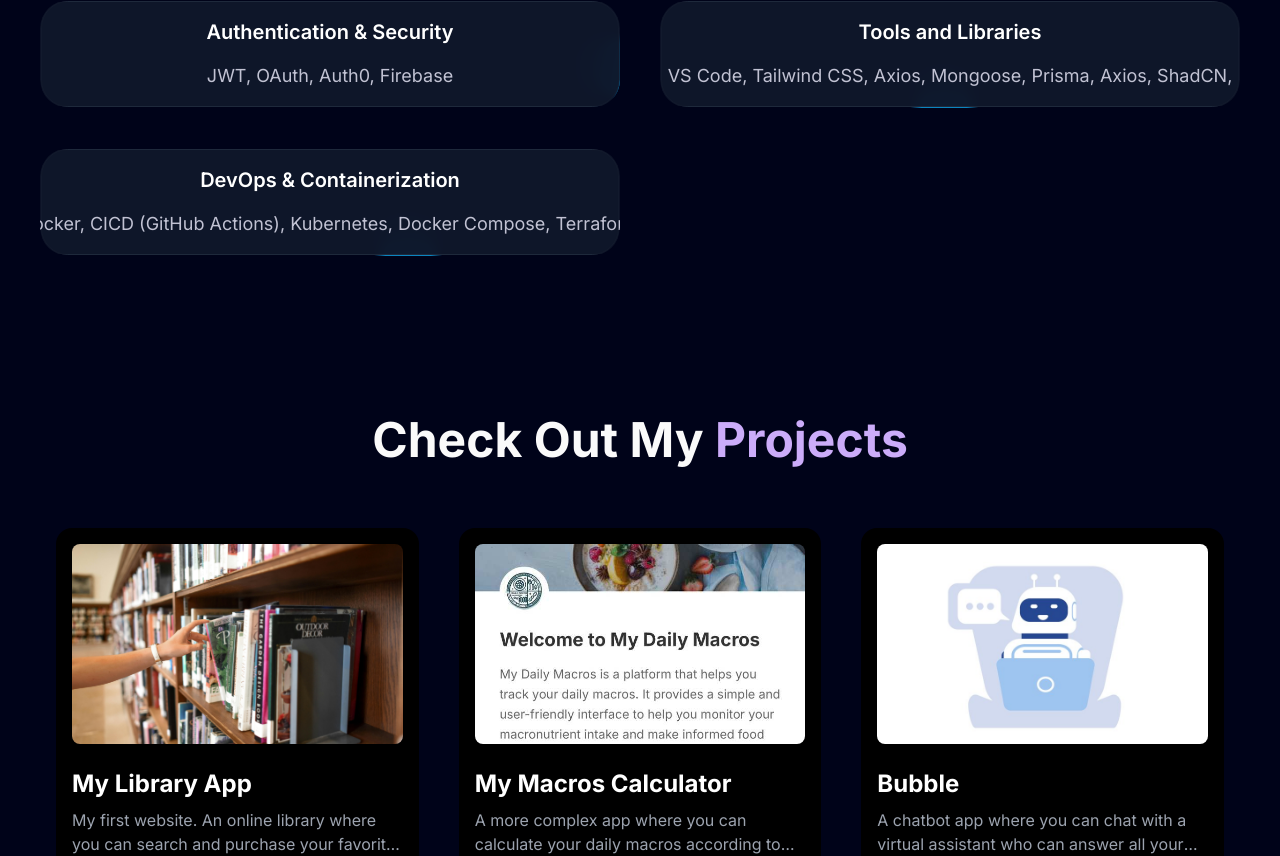
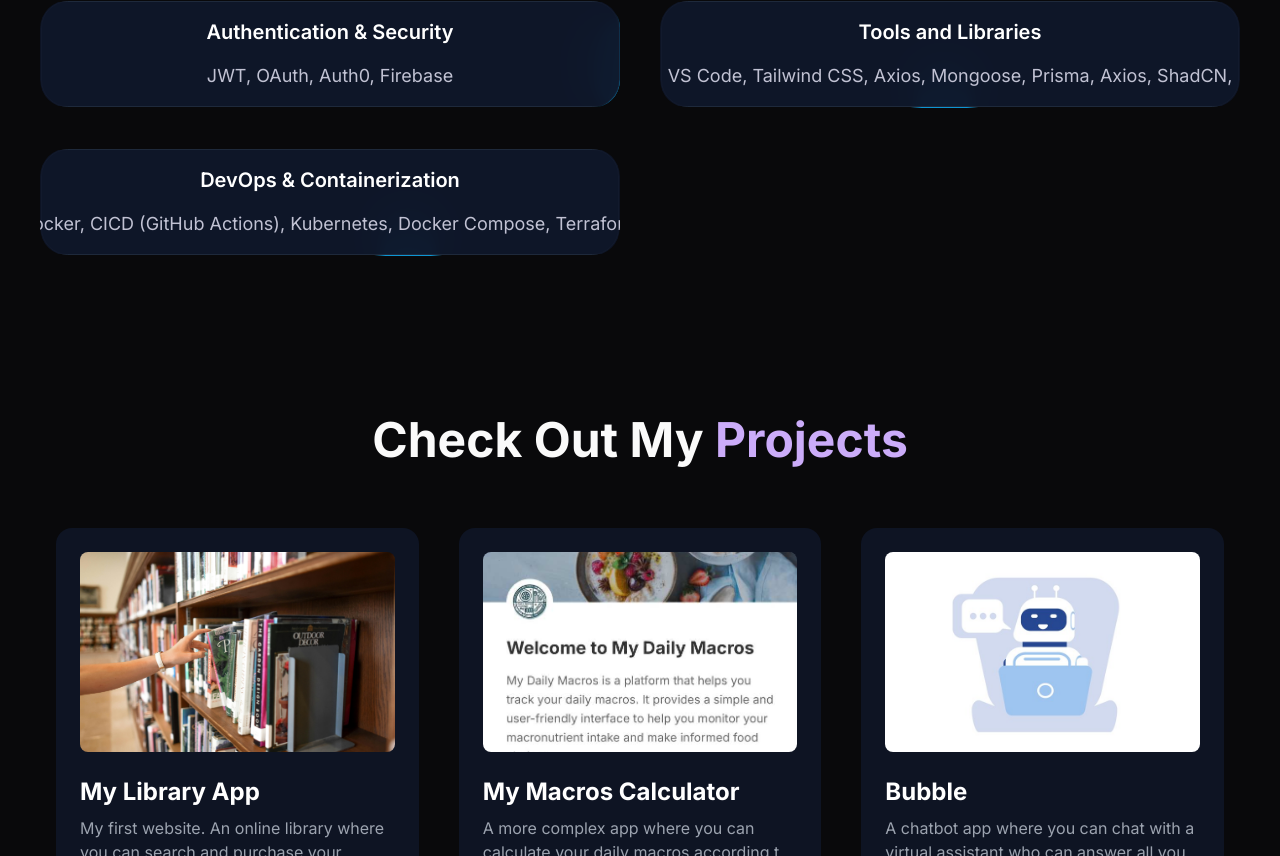
Before and after one commit to dmukaj/portfolio, a Next.js app: page / in a window 1280 px wide. Shown: the part 1384-2240 px from the top of the page. Built offline with nearby package versions, Linux system fonts and the light colour scheme.

Commit message:
add conik gradient to projects card

```diff
--- a/app/globals.css
+++ b/app/globals.css
@@ -5,7 +5,6 @@
 @layer base {
   html,
   body {
-    @apply overflow-x-hidden;
   }
   :root {
     --background: 0 0% 100%;
@@ -67,6 +66,8 @@
     --border: 240 3.7% 15.9%;
     --input: 240 3.7% 15.9%;
     --ring: 240 4.9% 83.9%;
+
+    --radius: 0.5rem;
   }
 }
 
@@ -88,7 +89,7 @@ html {
 
 body,
 main {
-  transition: background-color 0.5s ease-in-out, color 0.5s ease-in-out;
+  @apply text-foreground transition-colors duration-300;
 }
 
 @layer utilities {
@@ -125,6 +126,12 @@ main {
   --i: 0;
 }
 
+@property --angle {
+  syntax: "<angle>";
+  initial-value: 0deg;
+  inherits: false;
+}
+
 @keyframes autoRunSlider {
   from {
     transform: translateX(0);
@@ -137,3 +144,48 @@ main {
 .card-container:hover .about-card {
   animation-play-state: paused !important;
 }
+
+.dark .projects::after {
+  content: "";
+  position: absolute;
+  width: 100%;
+  height: 100%;
+  border-radius: inherit;
+  transform: scale(1.02) !important; /* Expands the pseudo-element */
+  background-image: conic-gradient(
+    from var(--angle),
+    #a30909,
+    #1710e6,
+    #ce0cf5,
+    #ff4545
+  ) !important;
+  translate: -3% -4% !important;
+  z-index: -1 !important;
+  animation: spin 5s linear infinite;
+}
+
+.projects::before {
+  filter: blur(1.5rem);
+  opacity: 0.5;
+}
+
+@keyframes spin {
+  from {
+    --angle: 0deg;
+  }
+  to {
+    --angle: 360deg;
+  }
+}
+
+@keyframes fadeIn {
+  0% {
+    transform: scale(1);
+  }
+  50% {
+    transform: scale(2);
+  }
+  100% {
+    transform: scale(1);
+  }
+}
--- a/app/page.tsx
+++ b/app/page.tsx
@@ -9,7 +9,7 @@ import AboutMe from "@/components/AboutMe";
 
 export default function Home() {
   return (
-    <main className=" bg-black-300 dark:bg-black-100 flex flex-col justify-center place-content-center sm:px-10">
+    <main className="flex flex-col justify-center place-content-center sm:px-10">
       <div className="flex flex-col gap-y-40">
         <FloatingNav navItems={navItems} />
         <Hero />
--- a/app/projects/[id]/page.tsx
+++ b/app/projects/[id]/page.tsx
@@ -7,32 +7,36 @@ import Image from "next/image";
 import { Button } from "../../../components/ui/MovingBoarder";
 import { FaArrowLeft } from "react-icons/fa";
 import Link from "next/link";
+import { motion, useTime, useTransform } from "framer-motion";
 
 const Page: React.FC = () => {
   const params = useParams<{ id?: string }>();
-  const item = projects.find((item) => item.id === Number(params.id)); // Find the item by ID
+
+  const item = projects.find((item) => item.id === Number(params.id));
+  const time = useTime();
+  const rotate = useTransform(time, [0, 3000], [0, 360], {
+    clamp: false,
+  });
+
+  const rotatingBg = useTransform(rotate, (r) => {
+    return `conic-gradient(from ${r}deg, #ff9900, #ff00ff, #0000ff, #00ffcc, #ff9900)`;
+  });
 
   if (!item) {
     return <div>Project not found</div>;
   }
 
   return (
-    <div
-      className="bg-black-100 h-screen flex justify-center items-center"
-      //   style={{ backgroundImage: `url(${item.spareImg})` }}
-    >
+    <div className="h-screen flex justify-center items-center">
       <Link
         href="/"
-        className="absolute top-10 left-10 flex justify-center items-center gap-x-2 text-white"
+        className="absolute top-10 left-10 flex justify-center items-center gap-x-2 text-black dark:text-white"
       >
         <FaArrowLeft size={24} />
         <span>Back To Resume</span>
       </Link>
-      <Button
-        key={item.id}
-        duration={Math.floor(Math.random() * 10000 + 10000)}
-      >
-        <div className="flex flex-col items-center text-white border-neutral-200 dark:border-slate-800 p-4 h-[50vh] w-[80vw] sm:w-[70dvw] md:w-[50dvw] rounded-xl gap-y-10">
+      <div className="relative">
+        <div className="relative flex flex-col items-center text-black dark:text-white border-neutral-200 dark:bg-black-100 bg-gray-100 dark:border-slate-800 p-4 h-[50vh] w-[80vw] sm:w-[70dvw] md:w-[50dvw] rounded-xl gap-y-10 z-10">
           <h1 className="flex place-content-center text-lg md:text-3xl lg:text-4xl xl:text-4xl font-bold bg-gradient-to-tr from-red-500 to-blue-500 text-transparent bg-clip-text ">
             {item.title}
           </h1>
@@ -49,20 +53,27 @@ const Page: React.FC = () => {
             <a
               href={item.http}
               target="_blank"
-              className="text-blue-500 underline mr-4 text-xs lg:text-sm"
+              className="text-blue-500 underline mr-4 text-xs md:text-sm"
             >
               Live Demo
             </a>
             <a
               href={item.link}
               target="_blank"
-              className="text-blue-500 underline text-xs lg:text-sm"
+              className="text-blue-500 underline text-xs md:text-sm"
             >
               GitHub Repo
             </a>
           </div>
         </div>
-      </Button>
+        <motion.div
+          className="absolute p-4 rounded-xl -inset-1.5"
+          style={{
+            background: rotatingBg,
+            filter: `blur(10px)`,
+          }}
+        />
+      </div>
     </div>
   );
 };
--- a/components/AboutMe.tsx
+++ b/components/AboutMe.tsx
@@ -14,7 +14,7 @@ const AboutMe = () => {
           {extendedTestimonials.map((item, index) => (
             <div
               key={index}
-              className="flex flex-col items-start justify-center about-card w-full lg:w-[30vw] bg-gray-300 dark:bg-black text-black dark:text-white h-48 lg:h-80  rounded-xl p-4 shrink-0 gap-2"
+              className="flex flex-col items-start justify-center about-card w-full lg:w-[30vw] bg-gray-300 dark:bg-slate-900/[0.8] text-black dark:text-white h-48 lg:h-80  rounded-xl p-4 shrink-0 gap-2"
             >
               <h2 className="lg:text-xl md:text-lg text-sm font-semibold">
                 {item.title}
--- a/components/Hero.tsx
+++ b/components/Hero.tsx
@@ -14,6 +14,10 @@ const Hero = () => {
           fill="purple"
         />
         <Spotlight className="top-28 left-60 h-[90vh] w-[60vw]" fill="blue" />
+        <Spotlight
+          className="-bottom-20 -left-50 h-[90vh] w-[90vw]"
+          fill="red"
+        />
       </div>
       <div className="flex justify-center items-center relative z-10 h-screen">
         <ModeToggle />
--- a/components/RecentProjects.tsx
+++ b/components/RecentProjects.tsx
@@ -4,6 +4,8 @@ import { FaLocationArrow } from "react-icons/fa6";
 import { projects } from "@/data";
 import Link from "next/link";
 import Image from "next/image";
+import { motion } from "framer-motion";
+import { cn } from "@/lib/utils/cn";
 
 const RecentProjects = () => {
   return (
@@ -11,10 +13,10 @@ const RecentProjects = () => {
       <h1 className="heading text-center">
         Check Out My <span className="text-purple"> Projects</span>
       </h1>
-      <div className="grid grid-cols-1 md:grid-cols-2 lg:grid-cols-3 gap-10 px-4">
+      <div className="grid grid-cols-1 lg:grid-cols-2 xl:grid-cols-3 gap-10 px-4">
         {projects.map((item) => (
           <div
-            className="w-full max-w-xl dark:bg-black bg-gray-300 text-black dark:text-white rounded-2xl p-4 flex flex-col"
+            className=" p-6 relative w-full max-w-xl  bg-gray-300 text-black rounded-2xl flex flex-col dark:bg-slate-900/[0.8] dark:text-white"
             key={item.id}
           >
             <Link
@@ -26,6 +28,7 @@ const RecentProjects = () => {
                 alt="cover"
                 layout="fill"
                 objectFit="cover"
+                sizes="(max-width: 768px) 100vw, 1200px"
                 className="rounded-lg"
               />
             </Link>
--- a/components/ThemeToggle.tsx
+++ b/components/ThemeToggle.tsx
@@ -1,21 +1,29 @@
 "use client";
-import { FaMoon } from "react-icons/fa";
-import { FaSun } from "react-icons/fa";
+import { useEffect, useState } from "react";
+
+import { FaMoon, FaSun } from "react-icons/fa";
 import { useTheme } from "next-themes";
 import { cn } from "../lib/utils/cn";
 
 export function ModeToggle({ className }: { className?: string }) {
   const { resolvedTheme, setTheme } = useTheme();
-  if (!resolvedTheme) return null;
+  const [mounted, setMounted] = useState(false);
+
+  useEffect(() => {
+    setMounted(true);
+  }, []);
+
+  if (!mounted) return null;
 
   return (
     <div
+      suppressHydrationWarning
       className={cn(
         "absolute top-4 right-2 text-black dark:text-white",
         className
       )}
     >
-      {resolvedTheme && resolvedTheme === "dark" ? (
+      {mounted && resolvedTheme && resolvedTheme === "dark" ? (
         <FaMoon
           className="w-[1rem] h-[1rem] sm:h-[1.5rem] sm:w-[1.5rem] md:h-[2rem] md:w-[2rem] animate-fadeIn transition-transform"
           onClick={() => setTheme("light")}
--- a/components/ui/FloatingNav.tsx
+++ b/components/ui/FloatingNav.tsx
@@ -72,7 +72,7 @@ export const FloatingNav = ({
             </span>
           </Link>
         ))}
-        <ModeToggle className="absolute right-6" />
+        {/* <ModeToggle className="absolute right-6" /> */}
       </motion.div>
     </AnimatePresence>
   );
--- a/components/ui/MovingBoarder.tsx
+++ b/components/ui/MovingBoarder.tsx
@@ -47,7 +47,7 @@ export function Button({
         <MovingBorder duration={duration} rx="30%" ry="30%">
           <div
             className={cn(
-              "h-20 w-20 opacity-[0.8] bg-[radial-gradient(var(--sky-500)_40%,transparent_60%)]",
+              "h-32 w-20 opacity-[0.9] dark:bg-[radial-gradient(var(--sky-500)_40%,transparent_60%)] ",
               borderClassName
             )}
           />
@@ -56,7 +56,7 @@ export function Button({
 
       <div
         className={cn(
-          "relative bg-slate-900/[0.8] border dark:border-slate-800 backdrop-blur-xl text-white flex items-center justify-center w-full h-full text-sm antialiased",
+          "relative dark:bg-slate-900/[0.8] border dark:border-slate-800 backdrop-blur-xl text-white flex items-center justify-center w-full h-full text-sm antialiased",
           className
         )}
         style={{
--- a/tailwind.config.ts
+++ b/tailwind.config.ts
@@ -32,6 +32,10 @@ const config = {
           100: "#000319",
           200: "rgba(17, 25, 40, 0.75)",
           300: "rgba(255, 255, 255, 0.125)",
+          400: "rgba(255, 255, 255, 0.25)",
+          500: "rgba(255, 255, 255, 0.5)",
+          600: "rgba(255, 255, 255, 0.75)",
+          900: "rgba(255, 255, 255, 0.9)",
         },
         white: {
           DEFAULT: "#FFF",
@@ -75,6 +79,8 @@ const config = {
           DEFAULT: "hsl(var(--card))",
           foreground: "hsl(var(--card-foreground))",
         },
+        conicGradient:
+          "conic-gradient(from var(--angle), #ff4545, #00ff99, #006aff, #ff0095, #ff4545)",
       },
       borderRadius: {
         lg: "var(--radius)",
@@ -83,6 +89,10 @@ const config = {
       },
 
       keyframes: {
+        spin: {
+          "0%": { "--angle": "0deg" },
+          "100%": { "--angle": "360deg" },
+        },
         fadeIn: {
           "0%": { opacity: "0", transform: "scale(0.5)" },
           "50%": { opacity: ".8", transform: "scale(1.5)" },
@@ -161,6 +171,7 @@ const config = {
       animation: {
         "accordion-down": "accordion-down 0.2s ease-out",
         "accordion-up": "accordion-up 0.2s ease-out",
+        spin: "spin 3s linear infinite",
         spotlight: "spotlight 2s ease .75s 1 forwards",
         shimmer: "shimmer 2s linear infinite",
         first: "moveVertical 30s ease infinite",
```
Also changed, not shown: components/ui/BentoGrid.tsx (+4 -4 lines), data/index.ts (+5 -5 lines).
